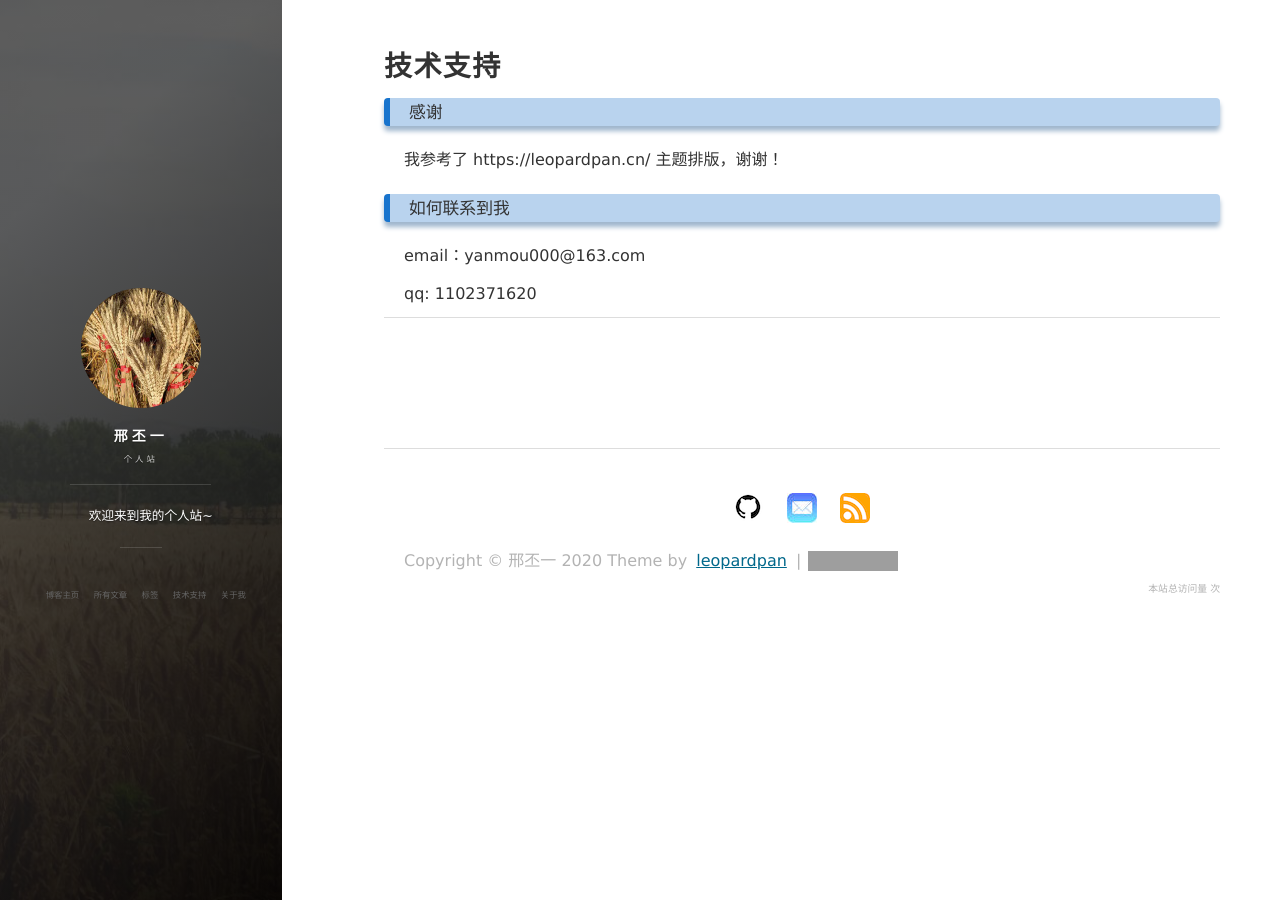
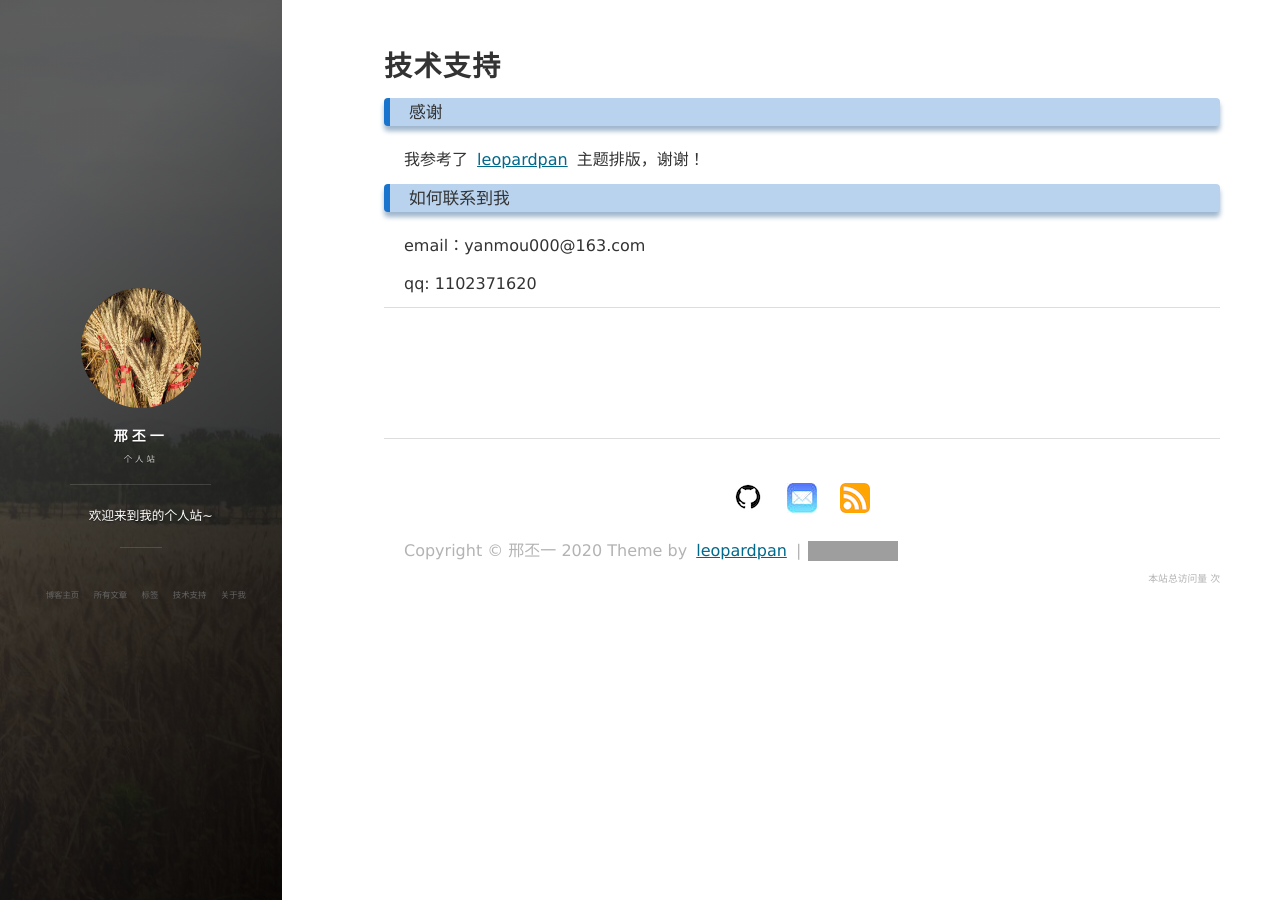
Before and after one commit to piyixing/pyxing.github.io, a Jekyll site: the page built from support.md, in a window 1280 px wide. Built offline with Jekyll 4.4.1, drawn with Linux system fonts in a browser that asks for light colours; nearby versions of some CDN libraries; comment, search, counter and statistics services are not loaded; part of the change alters nothing that is shown; grey boxes are pictures that could not be loaded.

Commit message:
增加图片

```diff
--- a/support.md
+++ b/support.md
@@ -3,12 +3,8 @@ layout: page
 title: 技术支持
 ---
 
-<h3> 感谢</h3>
-我参考了 https://leopardpan.cn/  主题排版，谢谢！
-![]()
-
-![]()
-
+### 感谢
+我参考了 [leopardpan](https://github.com/leopardpan) 主题排版，谢谢！
 <h3> 如何联系到我 </h3>
 
 <p>
```
Also changed, not shown: images/payimg/alipayimg.jpg (added), images/payimg/weipayimg.jpg (added), images/readme/icon.gif (deleted), images/readme/img1.png (deleted), images/readme/img2.png (deleted), images/readme/img3.png (deleted), images/readme/img4.png (deleted), images/readme/img5.png (deleted).
